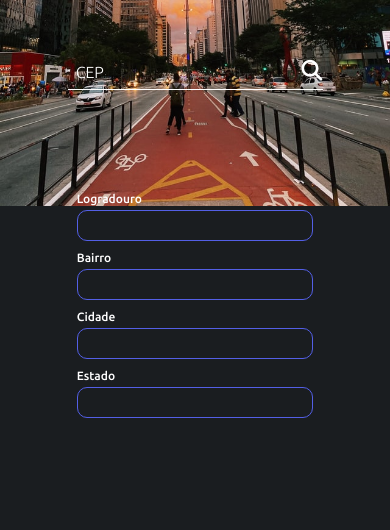
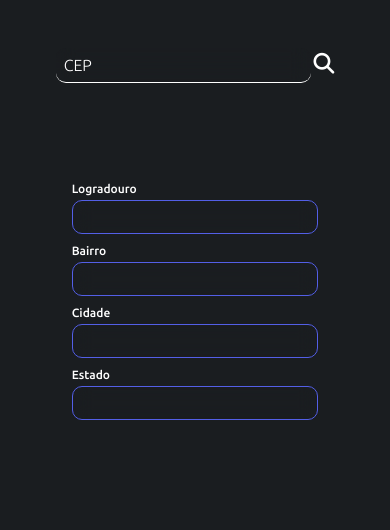
Before and after one commit to JuniorMacedo91/address-finder, a website: page index.html in a window 390 px wide. Shown: the part 314-844 px from the top of the page. Drawn offline with Linux system fonts and the light colour scheme.

Commit message:
Add files via upload

```diff
--- a/css/mediaquerie.css
+++ b/css/mediaquerie.css
@@ -5,9 +5,10 @@
     }
 
     .image_box{
-       background-color: var(--dark-gray);
-       background:url(../assets/sp.jpg) no-repeat top ;
-       background-size: contain;
+        height: 300px;
+        background-color: var(--dark-gray);
+        background:url(../assets/sp.jpg) no-repeat center ;
+        background-size: cover ;
     }
 
     .image_box img{
@@ -21,7 +22,8 @@
     }
 
     input{
-        font-size: 12px;
+        backdrop-filter: blur(10px);
+        font-size: 14px;
     }
 
     #title{
--- a/css/style.css
+++ b/css/style.css
@@ -60,12 +60,10 @@
     font-size: 1rem;
     border:none;
     border-bottom: 1px solid var(--text);
-    border-radius: 0;
 }
 
 #search-btn{
     font-size: 1.3rem;
-    margin-left: -1.5rem;
 }
 
 #search-btn:hover{
```
